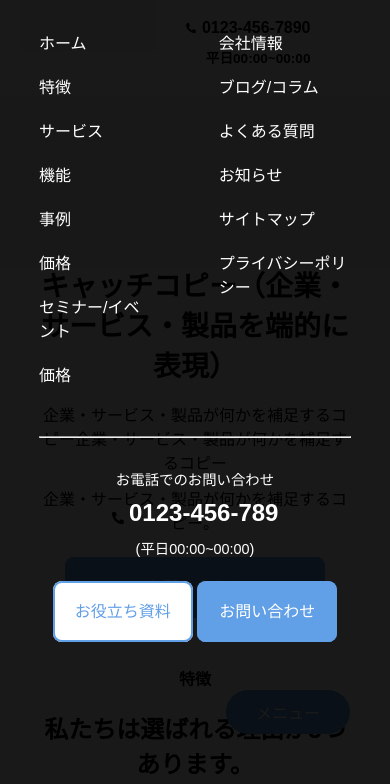
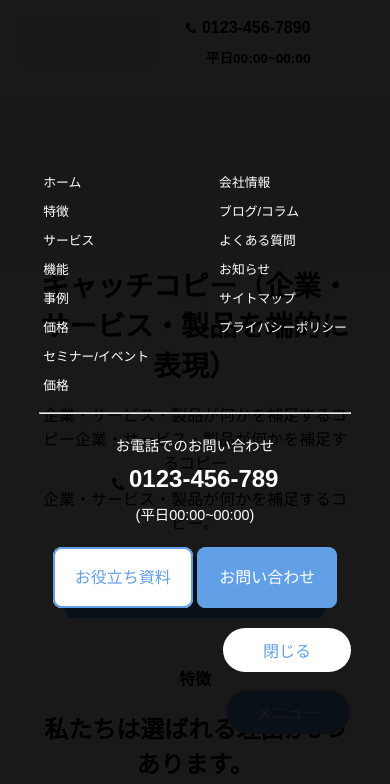
Before and after one commit to elain-b/copy-baigie, a plain HTML site: page index.html in a window 390 px wide. Both pictures are taken after a click on the element "メニュー". Shown: the top 784 px of the page. Drawn offline with nearby package versions, Linux system fonts and the light colour scheme.

Commit message:
add sp nav code

```diff
--- a/index.html
+++ b/index.html
@@ -7,10 +7,10 @@
     <title>baigie</title>
 </head>
 <body>
-    <div class="icon-hamburger"><span>メニュー</span></div>
-    <div class="menu-container">
-        <div class="menu">
-            <div class="menu-wrap">
+    <div class="open"><span>メニュー</span></div>
+    <div class="modal js-modal">
+        <div class="modal__bg js-modal-close"></div>
+        <div class="modal__content">
             <div class="menu-box">
                 <div class="menu-fle">
                     <div class="t-left">
@@ -57,10 +57,10 @@
             </div>
         </div>
     </div>
-    </div>
 
     <header>
         <nav class="fle-cen hov">
+            <div class="fle-nav">
                 <a href="#"><img src="img/logo.png" alt="logo"></a>
                 <ul class="sp-nav-no ver-cen hov-menu">
                     <li><a href="#">ホーム</a></li>
@@ -72,6 +72,7 @@
                     <li><a href="#">セミナー/イベント</a></li>
                     <li><a href="#">会社情報</a></li>
                 </ul>
+            </div>
             <ul class="ver-cen">
                 <li>
                     <div class="font-r">
@@ -505,6 +506,5 @@
 
     <script src="https://code.jquery.com/jquery-3.3.1.min.js"></script>
     <script src="js.js"></script>
-    <!-- <script src="jss.js"></script> -->
 </body>
 </html>
--- a/js.js
+++ b/js.js
@@ -1,15 +1,10 @@
-jQuery('.icon-hamburger').on('click', function() {
-    if(jQuery('.menu-container .menu').css('display') === 'block') {
-        jQuery('.menu-container .menu').slideUp('1500');
-    }else {
-        jQuery('.menu-container .menu').slideDown('1500');
-    }
+$(function(){
+    $('.open').on('click',function(){
+        $('.js-modal').fadeIn();
+        return false;
+    });
+    $('.close').on('click',function(){
+        $('.js-modal').fadeOut();
+        return false;
+    });
 });
-
-jQuery('.close').on('click', function() {
-    if(jQuery('.menu-container .menu').css('display') === 'block') {
-        jQuery('.menu-container .menu').slideUp('1500');
-    }else {
-        jQuery('.menu-container .menu').slideDown('1500');
-    }
-});
--- a/style.css
+++ b/style.css
@@ -51,7 +51,7 @@ header {
     margin-top: 0px;
     background-color: #fff;
     position: fixed;
-    z-index: 999999;
+    z-index: 99;
 }
 
 nav {
@@ -73,6 +73,16 @@ header ul {
 header li {
     margin-right: 20px;
 }
+
+.fle-nav {
+    display: flex;
+    align-items: center;
+}
+
+.fle-nav ul {
+    margin-left: 30px;
+}
+
 .font-r {
     text-align: right;
 }
@@ -437,24 +447,33 @@ header li {
 /* sec9 */
 
 /* SPナビゲーション */
-.icon-hamburger {
+.open {
     cursor: pointer;
     display: none;
 
     position: fixed;
     right: 100px;
     bottom: 240px;
-    z-index: 9999999;
+    z-index: 999;
     opacity: 1;
     transition: all 2.0s;
 }
 
-.icon-hamburger span {
+.open span {
     color: #fff;
 }
 
-.menu-container {
+/* .menu-container {
     position: relative;
+} */
+
+.modal{
+    display: none;
+    height: 100vh;
+    position: fixed;
+    top: 0;
+    width: 100%;
+    z-index: 9999;
 }
 
 /* SPナビゲーション */
@@ -466,7 +485,7 @@ header li {
         font-size: 1rem;
     }
 
-    .icon-hamburger {
+    .open {
         display: inline-block;
         right: 40px;
         bottom: 110px;
@@ -475,45 +494,47 @@ header li {
         border-radius: 50px;
     }
 
-    .menu-container p, a {
-        color: #fff;
+    .model {
+        z-index: 9999;
     }
 
-    .menu-container .menu {
-        display: none;
+    .modal__bg{
+        background: rgba(0,0,0,0.9);
+        height: 100vh;
         position: absolute;
         width: 100%;
-        background-color:rgba(0,0,0,0.9);
-        z-index: 99999999999;
+        /* z-index: 99999999999; */
     }
-    .menu-wrap {
-        display: flex;
-        justify-content: center;
+    .modal__content{
+        left: 50%;
+        position: absolute;
+        top: 50%;
+        transform: translate(-50%,-50%);
+        width: 80%;
     }
 
-    .menu-container .menu-box {
-        width: 80%;
+    .modal p, a {
+        color: #fff;
     }
 
     .menu-fle {
         display: flex;
         width: 100%;
-        margin-top: 30px;
-        margin-bottom: 30px;
         justify-content: center;
+        font-size: 0.8rem;
     }
 
     .menu-w-30 {
         margin-left: 70px;
     }
 
-    .menu-container li {
-        margin-bottom: 20px;
+    .modal li {
+        margin-bottom: 10px;
     }
 
     .form {
         text-align: center;
-        margin-top: 30px;
+        margin-top: 20px;
     }
 
     .form p {
@@ -546,18 +567,24 @@ header li {
     }
 
     .close {
-        margin: 180px 0 60px 280px;
+        margin: 20px 0 0 0;
+        display: flex;
+        justify-content: flex-end;
     }
 
     .close span {
         background-color: #fff;
         color: #619FE6;
-        padding: 20px 40px;
+        padding: 10px 40px;
         border-radius: 25rem;
     }
 
     .sp-nav-no {
         display: none;
+    }
+
+    header {
+        position: initial;
     }
 
     h1 {
@@ -566,6 +593,7 @@ header li {
 
     .sec1 {
         height: 170px;
+        margin-top: 0;
     }
 
     .sp-w-80 {
```
Also changed, not shown: jss.js (deleted, +0 -10 lines). Lines whose indentation alone changed are shown as unchanged.
